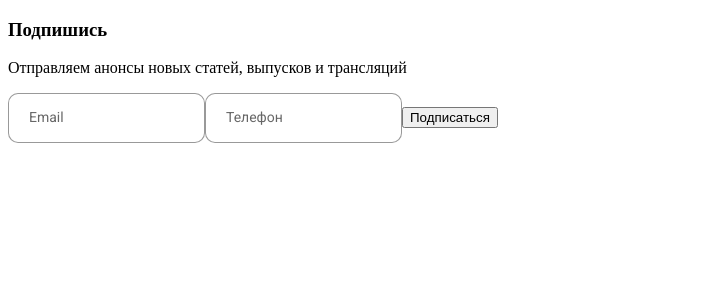
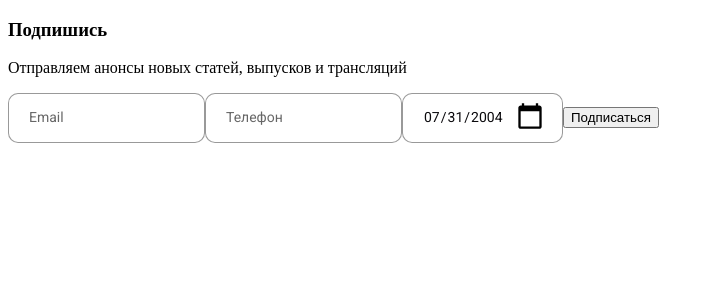
Before and after one commit to Relativelie/form-app, a React (Create React App) app: page / in a window 1280 px wide. Shown: the top 300 px of the page, without its empty margins (0-714 px from the left). Built offline with nearby package versions, Linux system fonts and the light colour scheme.

Commit message:
add dat input

```diff
--- /dev/null
+++ b/src/components/input-date/index.tsx
@@ -0,0 +1,51 @@
+import { useState, useEffect, FormEvent } from 'react';
+import './styles.scss';
+
+const current = new Date();
+export const currentDate = current.getDate();
+export const currentMonth = current.getMonth() + 1;
+export const currentYear = current.getFullYear();
+
+const CompInputDate = ({ specClass }) => {
+  const [selectedDate, setSelectedDate] = useState('');
+
+  const checkMonthAndDay = (value: number) => (value.toString().length === 2 ? value : `0${value}`);
+  const adulthood = `${currentYear - 18}-${checkMonthAndDay(
+    currentMonth,
+  )}-${checkMonthAndDay(currentDate)}`;
+
+  useEffect(() => {
+    setSelectedDate(adulthood);
+  }, []);
+
+  const selectDate = (e: FormEvent<HTMLInputElement>) => {
+    const elem = e.target as HTMLInputElement;
+    const selectedValue = elem.valueAsDate;
+    if (selectedValue !== null) {
+      const myMonth = selectedValue.getMonth() + 1;
+      const selectedMonth = checkMonthAndDay(myMonth);
+      const selectedDay = checkMonthAndDay(selectedValue.getDate());
+      const result = `${selectedValue.getFullYear()}-${selectedMonth}-${selectedDay}`;
+      setSelectedDate(result);
+    }
+  };
+
+  return (
+    <input
+      className="feedback_input"
+      name="date"
+      type="date"
+      value={selectedDate}
+      onChange={(e) => selectDate(e)}
+      onKeyPress={(e) => {
+        e.preventDefault();
+      }}
+      min={`${currentYear - 150}-${checkMonthAndDay(
+        currentMonth,
+      )}-${currentDate}`}
+      max={adulthood}
+    />
+  );
+};
+
+export default CompInputDate;
--- /dev/null
+++ b/src/components/input-date/styles.scss
@@ -0,0 +1,4 @@
+input[type="date"]::-webkit-calendar-picker-indicator {
+    width: 30px;
+    height: 30px;
+}
--- a/src/feature/feedback-form/index.tsx
+++ b/src/feature/feedback-form/index.tsx
@@ -6,6 +6,7 @@ import './styles.scss';
 import LoadingSpinner from '../../components/loading-spinner';
 import CompInputEmail from '../../components/input-email';
 import CompInputTel from '../../components/input-tel/index.';
+import CompInputDate from '../../components/input-date';
 
 const Feedback = () => {
   const [clarifyingText, setClarifyingText] = useState('');
@@ -91,6 +92,7 @@ const Feedback = () => {
       <form className="feedback_form" action="some url">
         <CompInputEmail specClass="feedback_input" />
         <CompInputTel specClass="feedback_input" />
+        <CompInputDate specClass="feedback_input" />
         <button
           type="button"
           className="feedback_subscribe"
```
